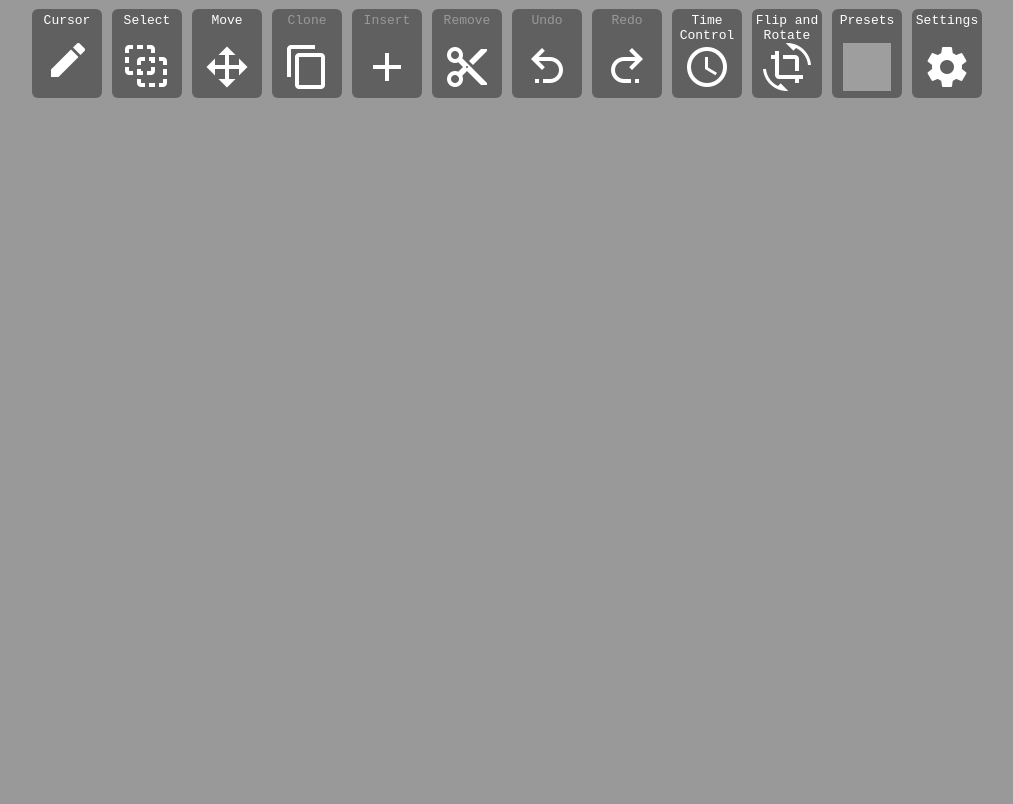
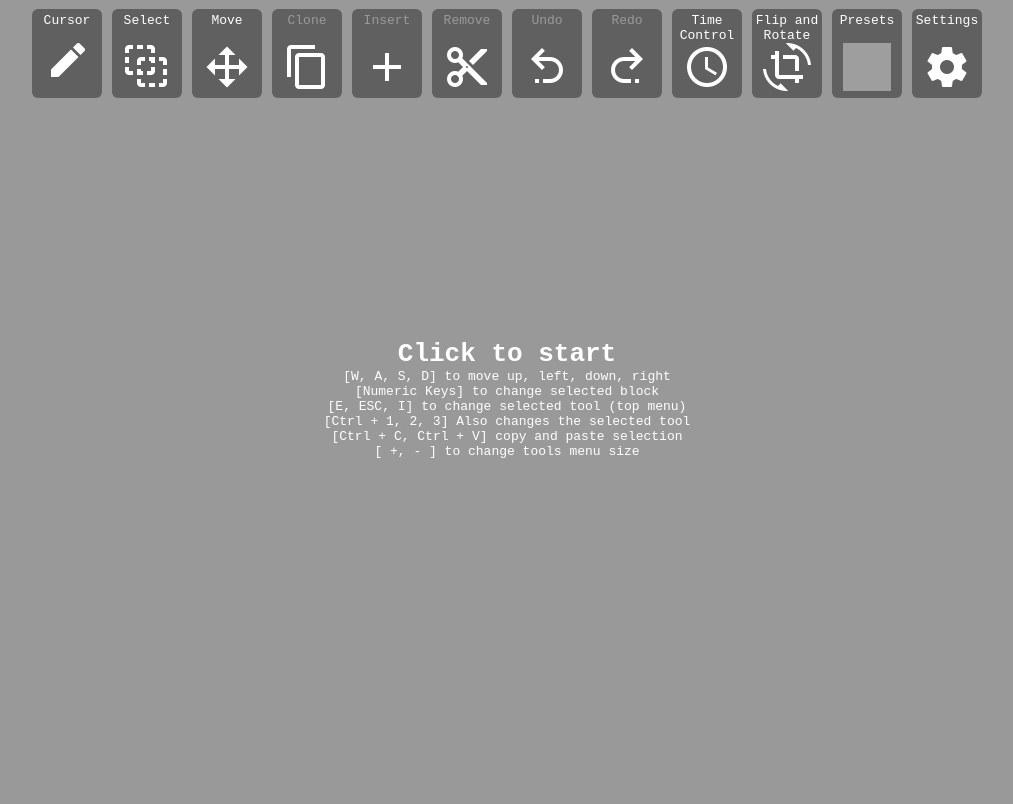
Before and after one commit to GuilhermeRossato/3D-Redstone-Simulator, a PHP site: page / in a window 1280 px wide. Shown: the part 1-805 px from the top of the page, without its empty margins (133-1146 px from the left). Run offline with PHP 8.4, Linux system fonts and the light colour scheme; grey boxes are pictures that could not be loaded.

Commit message:
Added Center Message

```diff
--- a/Script/Classes/Menu/Menu.js
+++ b/Script/Classes/Menu/Menu.js
@@ -170,7 +170,7 @@ Menu.prototype = {
 	},
 	onKeyDown: function(ev) {
 		let id = ev.keyCode - 49;
-		if (id >= 0 && id <= 4)
+		if (ev.ctrlKey && id >= 0 && id <= 4)
 			this.buttons[id].onclick(this.buttons[id]);
 		else if (ev.ctrlKey && ev.key == "z")
 			this.getButtonByLabel("Undo").onclick();
--- a/Script/setup.js
+++ b/Script/setup.js
@@ -1,6 +1,7 @@
 var domInterface = document.getElementById("ui");
 while(domInterface.firstChild)
 	domInterface.removeChild(domInterface.firstChild);
+
 var domMenu = document.createElement("div")
 domMenu.className = "menu";
 var domSubmenu = document.createElement("div")
@@ -11,6 +12,8 @@ var menu = new Menu(domMenu,domSubmenu);
 var logger = new Logger(domInterface);
 
 if (!('pointerLockElement' in document || 'mozPointerLockElement' in document || 'webkitPointerLockElement' in document)) {
+	logger.error("This experiment will not work correctly.");
 	logger.warn("Your browser doesn't support pointer lock API.");
-	logger.error("This experiment will not work correctly.");
 }
+
+var centerMessage = new CenterMessage(domInterface, "Click to start", "[W, A, S, D] to move up, left, down, right\n[Numeric Keys] to change selected block\n[E, ESC, I] to change selected tool (top menu)\n[Ctrl + 1, 2, 3] Also changes the selected tool\n[Ctrl + C, Ctrl + V] copy and paste selection\n[ +, - ] to change tools menu size");
--- a/Style/menu.css
+++ b/Style/menu.css
@@ -13,10 +13,6 @@
 		-ms-user-select: none; /* Internet Explorer/Edge */
 			user-select: none; /* Non-prefixed version, currently
 								  not supported by any browser */
-}
-
-.submenu {
-
 }
 
 .menu div.button, .menu div.button-down, .submenu div.button, .submenu div.button-down {
--- /dev/null
+++ b/Style/style.css
@@ -0,0 +1,31 @@
+div.full {
+	text-align: center;
+	display: table;
+	height:100%;
+	width:100%;
+	z-index:-1;
+	margin-top: 0px;
+	position: absolute;
+	top:0;
+}
+
+div.full div {
+	display: table-cell;
+	vertical-align:middle;
+}
+
+div.full div h1 {
+	margin:0px;
+	padding:0px;
+	text-size:36px;
+}
+
+div.full div p {
+	margin:0px;
+	padding:0px;
+	text-size:12px;
+}
+
+canvas {
+	z-index: -2;
+}
--- a/index.html
+++ b/index.html
@@ -42,6 +42,7 @@
 		<link href="https://fonts.googleapis.com/icon?family=Material+Icons" rel="stylesheet">
 		<link href="Style/menu.css" rel="stylesheet">
 		<link href="Style/logger.css" rel="stylesheet">
+		<link href="Style/style.css" rel="stylesheet">
 
 
 		<script src="Script/Libraries/three.min.js"></script>
```
Also changed, not shown: other parts of index.html (+1 -0 lines), Script/Classes/CenterMessage.js (added, +25 -0 lines).
